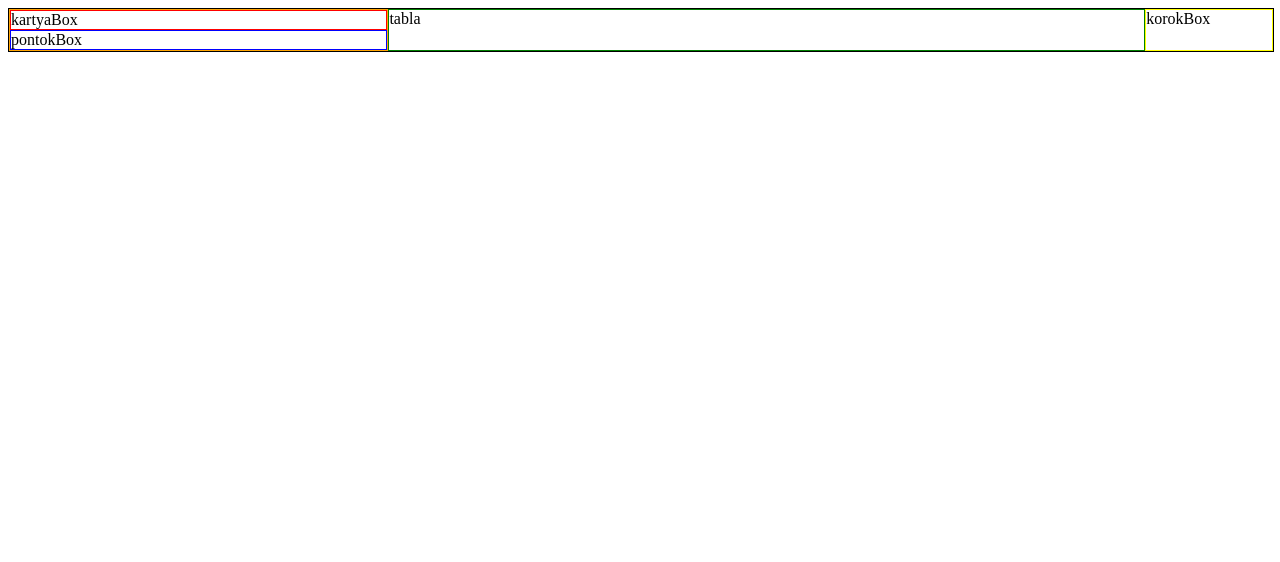
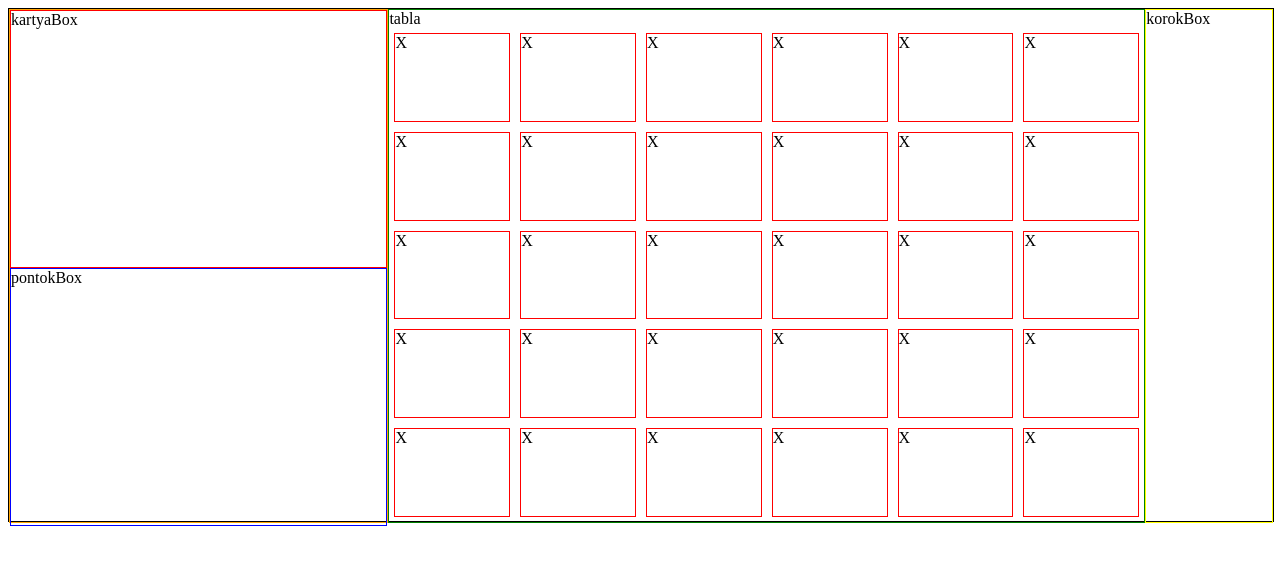
Before and after one commit to Dani-frog/IKTProjektBotDan, a plain HTML site: page index.html in a window 1280 px wide. Drawn offline with Linux system fonts and the light colour scheme.

Commit message:
tablareszek

```diff
--- a/script.js
+++ b/script.js
@@ -27,9 +27,26 @@ function JatekterElrendezes()
     tabla.id = "tabla";
     korokBox.id = "korokbox";
 }
+function TablaGeneralas()
+{
+    for(var i = 0; i < 5; i++)
+    {
+        var sorDiv = document.createElement("div");
+        sorDiv.classList += " sordiv";
+        for(var j = 0; j<6;j++)
+        {
+            var oszlopDiv = document.createElement("div");
+            oszlopDiv.classList += " oszlopdiv";
+            oszlopDiv.innerHTML = "X";
+            sorDiv.appendChild(oszlopDiv);
+        }
+        tabla.appendChild(sorDiv);
+    }
+}
 function Main()
 {
     JatekterBetoltes();
     JatekterElrendezes();
+    TablaGeneralas();
 }
 Main();
--- a/style.css
+++ b/style.css
@@ -2,22 +2,42 @@
     width: 100%;
     border: 1px solid black;
     display: flex;
+    flex-direction: row;
+    height: 40vw;
 }
 #balpanel{
     width: 30%;
     border: 1px solid orange;
+    height: 40vw;
 }
 #kartyabox{
     border: 1px solid red;
+    height: 20vw;
 }
 #pontokbox{
     border: 1px solid blue;
+    height: 20vw;
 }
 #tabla{
     width: 60%;
     border: 1px solid green;
+    height: 40vw;
+    display: flex;
+    flex-direction: column;
 }
 #korokbox{
     width: 10%;
     border: 1px solid yellow;
+    height: 40vw;
 }
+.sordiv{
+    /*border: 1px solid black;*/
+    display: flex;
+    flex-direction: row;
+    height: 8vw;
+}
+.oszlopdiv{
+    border: 1px solid red;
+    width: 16.6%;
+    margin: 5px;
+}
```
